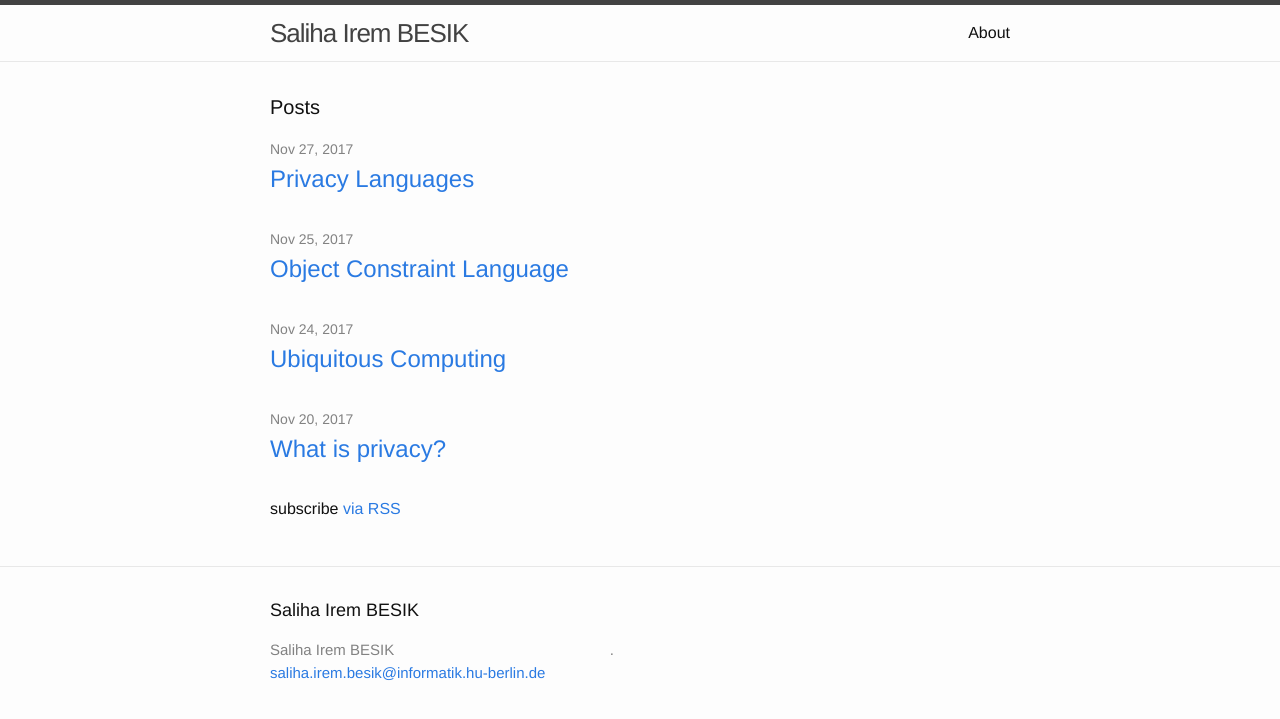
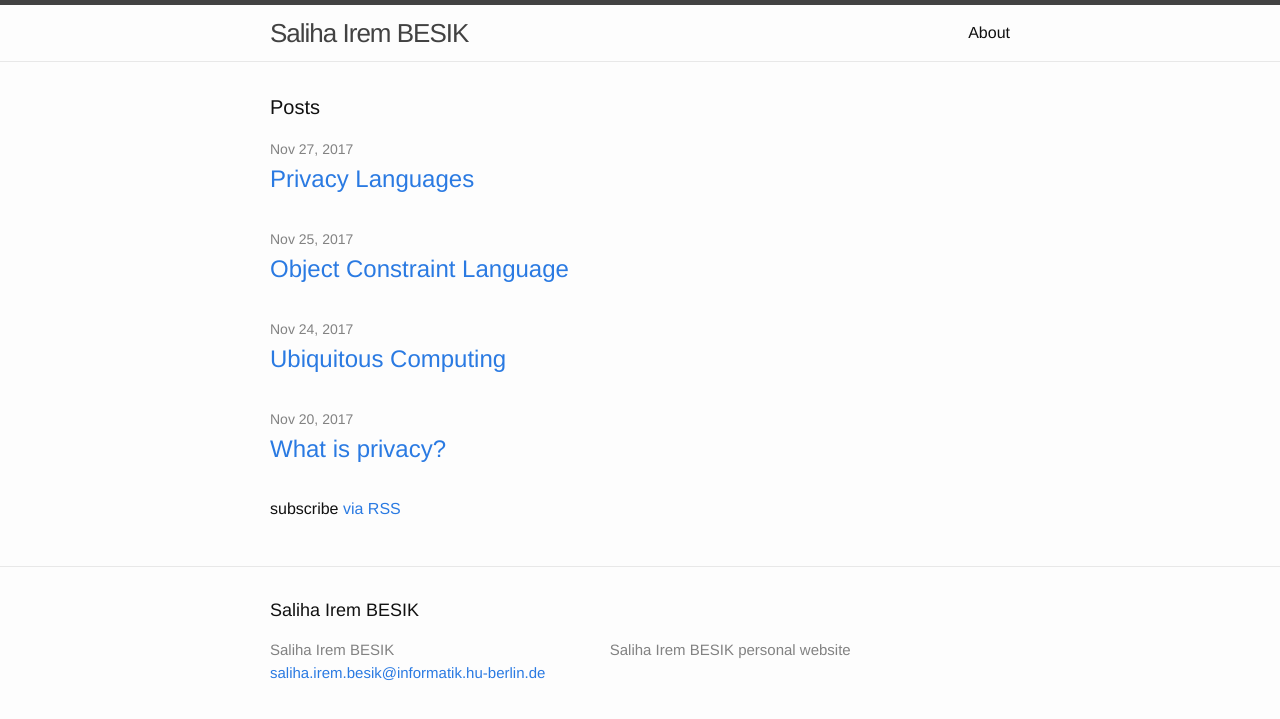
Before and after one commit to irembesik/irembesik.github.io, a Jekyll site: the page built from index.html, in a window 1280 px wide. Shown: the top 719 px of the page. Built offline with Jekyll 4.4.1, drawn with Linux system fonts in a browser that asks for light colours.

Commit message:
is config working

```diff
--- a/_config.yml
+++ b/_config.yml
@@ -8,8 +8,7 @@
 # Site settings
 title: Saliha Irem BESIK
 email: saliha.irem.besik@informatik.hu-berlin.de
-description: > # this means to ignore newlines until "baseurl:"
-  .
+description: Saliha Irem BESIK personal website
 baseurl: "" # the subpath of your site, e.g. /blog
 url: "http://irembesik.github.io/" # the base hostname & protocol for your site
 twitter_username: ""
```
